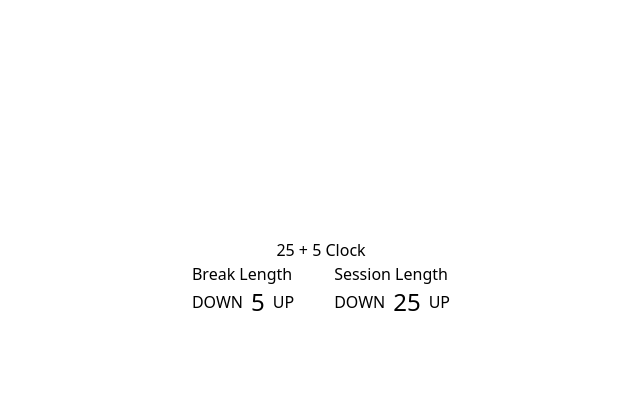
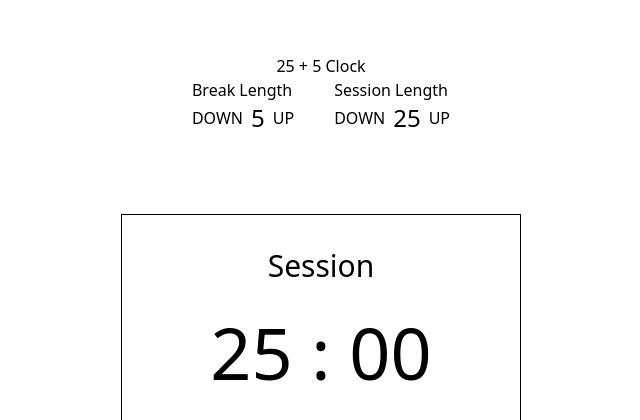
Before and after one commit to marius-grigaliunas/25plus5clock, a React app: page / in a window 1280 px wide. Shown: the part 122-542 px from the top of the page, without its empty margins (319-959 px from the left). Built offline with nearby package versions, Linux system fonts and the light colour scheme; the HTML template or start-up script is replaced by a standard one.

Commit message:
added remaining seconds display

```diff
--- a/src/components/Clock.tsx
+++ b/src/components/Clock.tsx
@@ -2,26 +2,40 @@ import { useState } from 'react'
 
 export default function () {
 
-    const [breakLength, setBreakLength] = useState<number>(5)
-    const [sessionLength, setSessionLength] = useState<number>(25)
+    const [breakLengthInMinutes, setbreakLengthInMinutes] = useState<number>(5)
+    const [breakLenghtInSeconds, setBreakLenghtInSeconds] = useState<number>(breakLengthInMinutes*60)
+
+    const [sessionLengthInMinutes, setsessionLengthInMinutes] = useState<number>(25)
+    const [sessionLengthInSeconds, setSessionLengthInInSeconds] = useState<number>(sessionLengthInMinutes*60)
+
+    const [isSession, setIsSession] = useState<boolean>(true)
+    const [isPaused, setIsPaused] = useState<boolean>(false)
+
 
 
     const Decrement = (intervalName: string) => {
         if(intervalName === "break") {
-            setBreakLength(breakLength - 1)
+            setbreakLengthInMinutes(breakLengthInMinutes - 1)
         } else if (intervalName === "session") {
-            setSessionLength(sessionLength - 1)
+            setsessionLengthInMinutes(sessionLengthInMinutes - 1)
         }
 
     }
 
     const Increment = (intervalName: string) => {
         if(intervalName === "break") {
-            setBreakLength(breakLength + 1)
+            setbreakLengthInMinutes(breakLengthInMinutes + 1)
         } else if (intervalName === "session") {
-            setSessionLength(sessionLength + 1)
+            setsessionLengthInMinutes(sessionLengthInMinutes + 1)
         }
 
+    }
+
+    const formatTime = (timeInSeconds: number): string => {
+        const minutes = Math.floor(timeInSeconds / 60)
+        const remainingSeconds = timeInSeconds % 60
+
+        return `${minutes.toString().padStart(2, '0')} : ${remainingSeconds.toString().padStart(2, '0')}`
     }
 
 
@@ -33,7 +47,7 @@ export default function () {
                     <label id='break-label'>Break Length</label>
                     <div id='break-controls' className='flex gap-2'>
                         <button id='break-decrement' onClick={() => (Decrement("break"))} >DOWN</button>
-                        <output id="break-length" className='text-2xl'>{breakLength}</output>
+                        <output id="break-length" className='text-2xl'>{breakLengthInMinutes}</output>
                         <button id='break-increment' onClick={() => (Increment("break"))} >UP</button>
                     </div>
                 </fieldset>
@@ -41,13 +55,16 @@ export default function () {
                     <label id='session-label'>Session Length</label>
                     <div id='session-controls' className='flex gap-2'>
                         <button id='session-decrement' onClick={() => (Decrement("session"))} >DOWN</button>
-                        <output id='session-length' className='text-2xl'>{sessionLength}</output>
+                        <output id='session-length' className='text-2xl'>{sessionLengthInMinutes}</output>
                         <button id='session-increment' onClick={() => (Increment("session"))} >UP</button>
                     </div>
                 </fieldset>
             </section>
-            <section id='timer-section'>
-                <h2 id='timer-label'></h2>
+            <section id='timer-section' className='my-20 border border-black w-100 h-52 flex justify-evenly items-center flex-col'>
+                <h2 id='timer-label' className='text-3xl'>{isSession ? "Session" : "Break"}</h2>
+                <h2 id='time-left' className='text-7xl'>
+                    {isSession ? `${formatTime(sessionLengthInSeconds)}` : `${(formatTime(breakLenghtInSeconds))}`}
+                </h2>
             </section>
         </div>
   )
```
